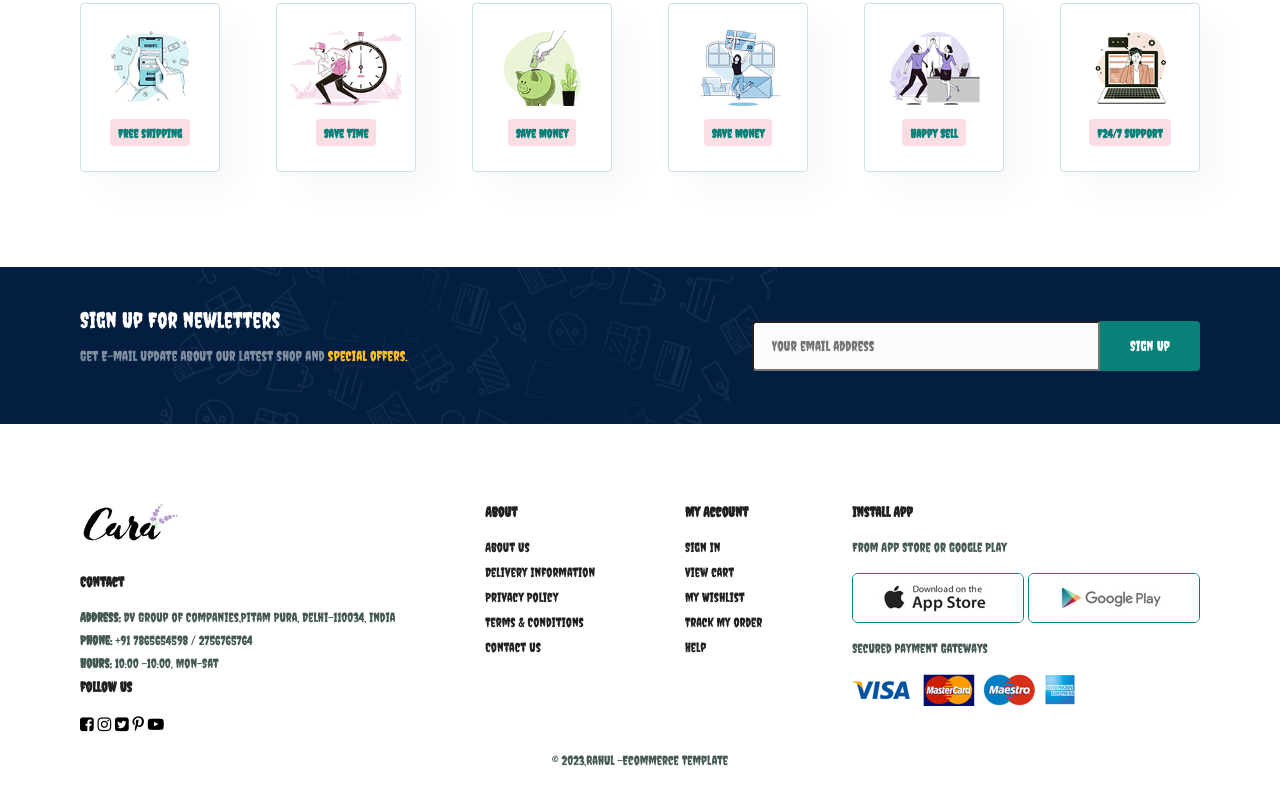
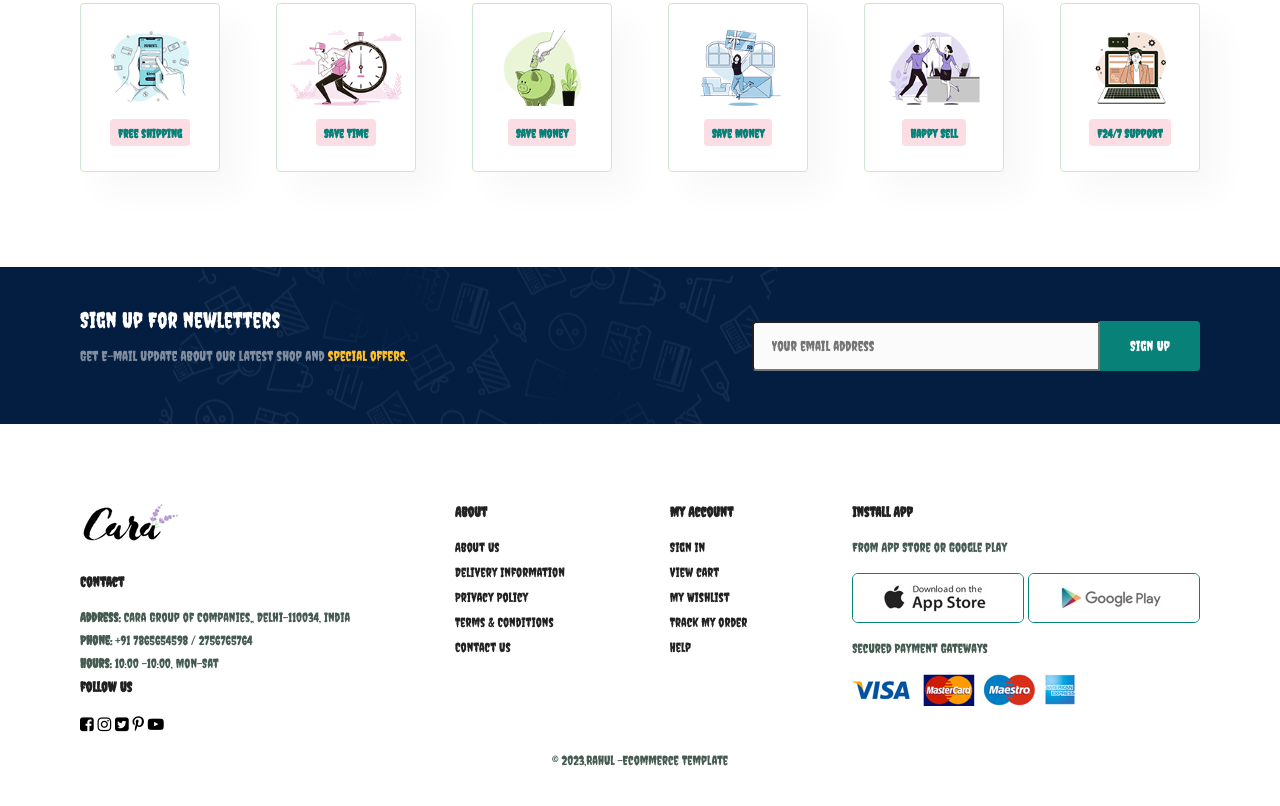
Before and after one commit to Rahul02M/Cara-online-shopping, a plain HTML site: page e-shop/about.html in a window 1280 px wide. Shown: the part 955-1761 px from the top of the page. Drawn offline with Linux system fonts and the light colour scheme.

Commit message:
Update about.html

```diff
--- a/e-shop/about.html
+++ b/e-shop/about.html
@@ -109,7 +109,7 @@
         <div class="col">
             <img class="logo" src="img/logo.png" alt="">
             <h4>Contact</h4>
-            <p><strong>Address:</strong> DV Group of Companies,Pitam Pura,
+            <p><strong>Address:</strong> Cara Group of Companies,,
                 Delhi-110034, India</p>
             <p><strong>Phone:</strong> +91 7865654598 / 2756765764</p>
             <p><strong>Hours:</strong> 10:00 -10:00, Mon-Sat </p>
```
